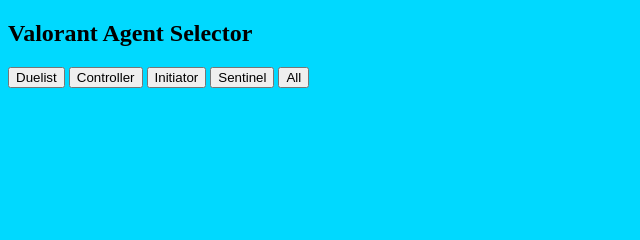
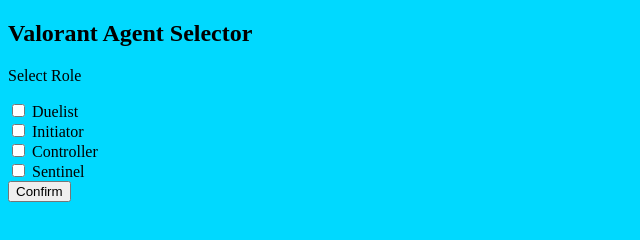
Before and after one commit to staten-island-tech/vite-project-d8b2896a-Shenixx, a website built with Vite: page vite-project/index.html in a window 1280 px wide. Shown: the whole page, without its empty margins (0-640 px from the left). Built offline with nearby package versions, Linux system fonts and the light colour scheme.

Commit message:
asdsadasdad

```diff
--- a/vite-project/index.html
+++ b/vite-project/index.html
@@ -11,12 +11,23 @@
 <body>
     <section>
         <h1 class = head1>Valorant Agent Selector</h1>
-        <button type="button" id="btn">Duelist</button>
-        <button type="button" id="btn">Controller</button>
-        <button type="button" id="btn">Initiator</button>
-        <button type="button" id="btn">Sentinel</button>
-        <button type="button" id="btn">All</button>
+
+        <div id="container-box">
+            <p id="text">Select Role</p>
+            <div>
+                <input type="checkbox" id="duelist" name="duelist" value="Duelist">
+                <label for="vehicle1">Duelist</label><br>
+                <input type="checkbox" id="initiator" name="initiator" value="Initiator">
+                <label for="vehicle2">Initiator</label><br>
+                <input type="checkbox" id="controller" name="controller" value="Controller">
+                <label for="vehicle1">Controller</label><br>
+                <input type="checkbox" id="sentinel" name="sentinel" value="Sentinel">
+                <label for="vehicle2">Sentinel</label><br>
+
+                <button type="button" id="btn">Confirm</button>
+            </div>
     </section>
+
     <section>
         <div class="container" id="app"></div>
     </section>
--- a/vite-project/js/main.js
+++ b/vite-project/js/main.js
@@ -37,3 +37,7 @@
     data.sentinels.forEach((sentinel) => DOMSelectors.box.insertAdjacentHTML("afterBegin",
     `<div class="card"> <h2 class = "">${sentinel.name} </h2> <h3 class = "">${sentinel.description}</h3> </div>`));
 };
+
+// button.addEventListener() {
+
+// }
```
